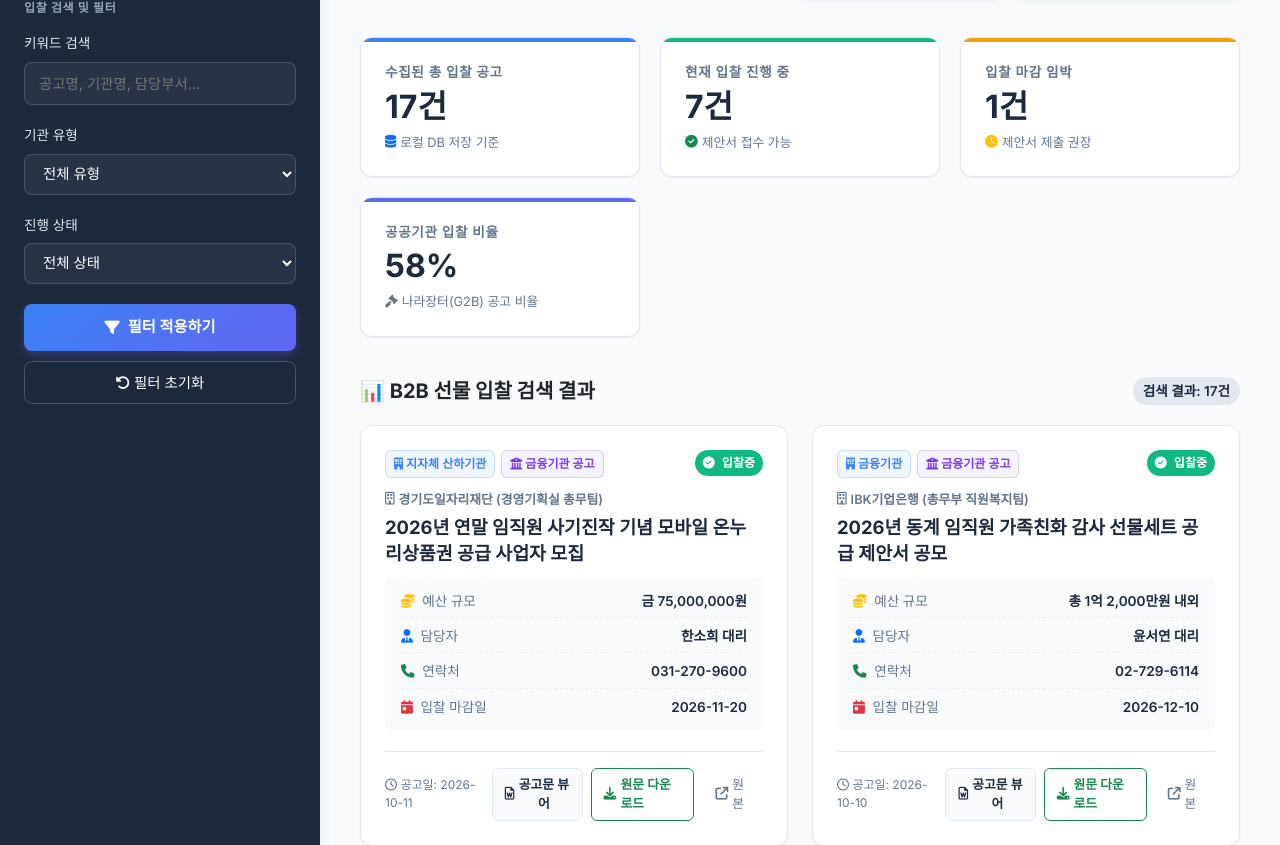
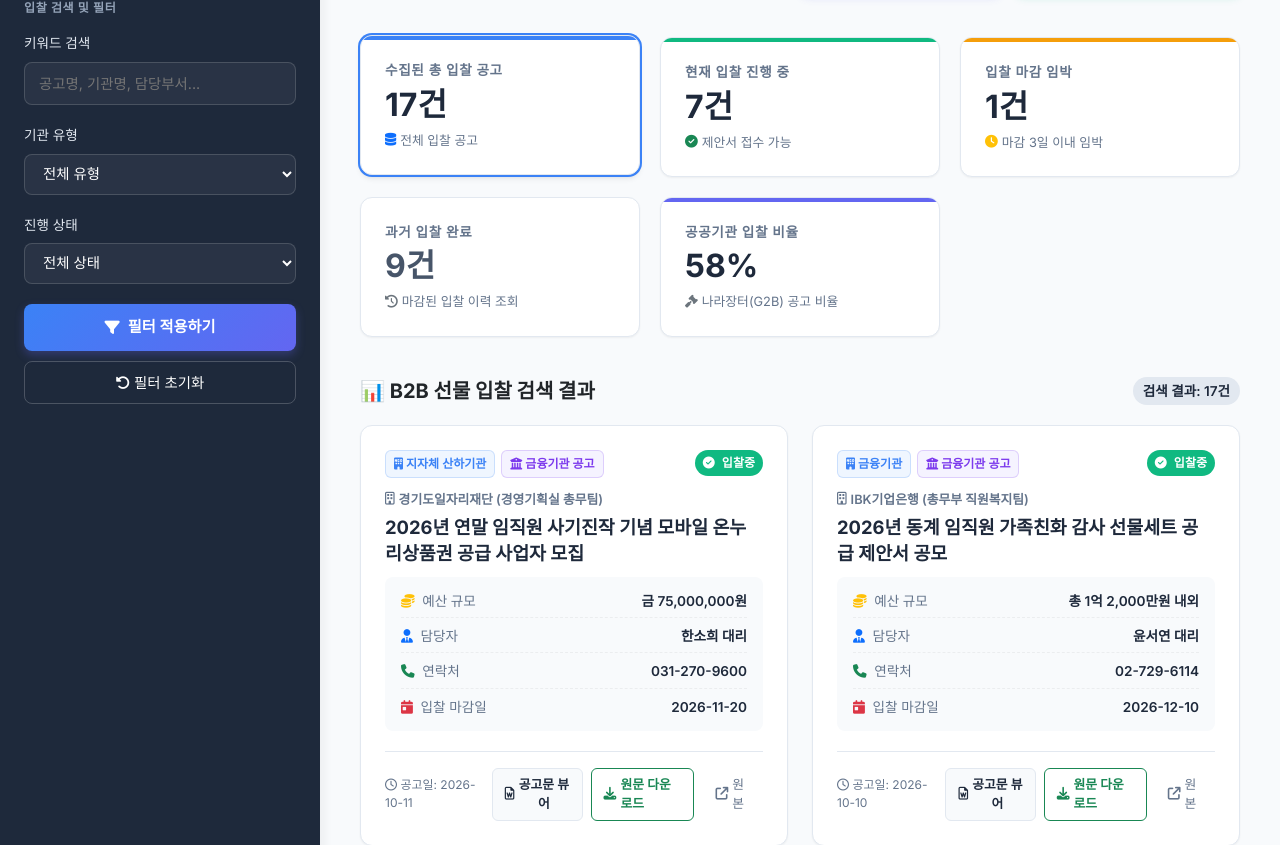
Before and after one commit to Ason-Lim/-smallbiz-monitor, a Flask app: page /b2b_gift in a window 1280 px wide. Shown: the part 181-1026 px from the top of the page. Run offline with Flask 3, Linux system fonts and the light colour scheme; data comes from the database, SQL or seed files in the repository; some libraries are stand-ins or nearby versions.

Commit message:
feat: add past completed bids KPI card and active card indicator

```diff
--- a/templates/index.html
+++ b/templates/index.html
@@ -211,17 +211,17 @@
         <section class="stats-grid">
             {% if active_tab == 'b2b_gift' %}
             <a href="/b2b_gift?institution_type={{ filters.institution_type }}&keyword={{ filters.keyword }}&status=전체" style="text-decoration: none; display: block;">
-                <div class="stat-card stat-card-primary">
+                <div class="stat-card stat-card-primary {% if filters.status == '전체' %}stat-card-active{% endif %}">
                     <div class="stat-title">수집된 총 입찰 공고</div>
                     <div class="stat-value">{{ stats.total }}건</div>
                     <div class="stat-description">
                         <i class="fa-solid fa-database text-primary"></i>
-                        <span>로컬 DB 저장 기준</span>
+                        <span>전체 입찰 공고</span>
                     </div>
                 </div>
             </a>
             <a href="/b2b_gift?institution_type={{ filters.institution_type }}&keyword={{ filters.keyword }}&status=입찰중" style="text-decoration: none; display: block;">
-                <div class="stat-card stat-card-success">
+                <div class="stat-card stat-card-success {% if filters.status == '입찰중' %}stat-card-active{% endif %}">
                     <div class="stat-title">현재 입찰 진행 중</div>
                     <div class="stat-value">{{ stats.active }}건</div>
                     <div class="stat-description">
@@ -231,17 +231,27 @@
                 </div>
             </a>
             <a href="/b2b_gift?institution_type={{ filters.institution_type }}&keyword={{ filters.keyword }}&status=마감임박" style="text-decoration: none; display: block;">
-                <div class="stat-card stat-card-warning">
+                <div class="stat-card stat-card-warning {% if filters.status == '마감임박' %}stat-card-active{% endif %}">
                     <div class="stat-title">입찰 마감 임박</div>
                     <div class="stat-value">{{ stats.closing }}건</div>
                     <div class="stat-description">
                         <i class="fa-solid fa-clock text-warning"></i>
-                        <span>제안서 제출 권장</span>
+                        <span>마감 3일 이내 임박</span>
+                    </div>
+                </div>
+            </a>
+            <a href="/b2b_gift?institution_type={{ filters.institution_type }}&keyword={{ filters.keyword }}&status=입찰마감" style="text-decoration: none; display: block;">
+                <div class="stat-card stat-card-closed {% if filters.status in ('입찰마감', '마감', '과거완료') %}stat-card-active{% endif %}">
+                    <div class="stat-title">과거 입찰 완료</div>
+                    <div class="stat-value">{{ stats.closed }}건</div>
+                    <div class="stat-description">
+                        <i class="fa-solid fa-clock-rotate-left text-secondary"></i>
+                        <span>마감된 입찰 이력 조회</span>
                     </div>
                 </div>
             </a>
             <a href="/b2b_gift?status={{ filters.status }}&keyword={{ filters.keyword }}&institution_type=공공기관" style="text-decoration: none; display: block;">
-                <div class="stat-card stat-card-secondary">
+                <div class="stat-card stat-card-secondary {% if filters.institution_type == '공공기관' %}stat-card-active{% endif %}">
                     <div class="stat-title">공공기관 입찰 비율</div>
                     <div class="stat-value">{{ stats.public_pct }}%</div>
                     <div class="stat-description">
```
